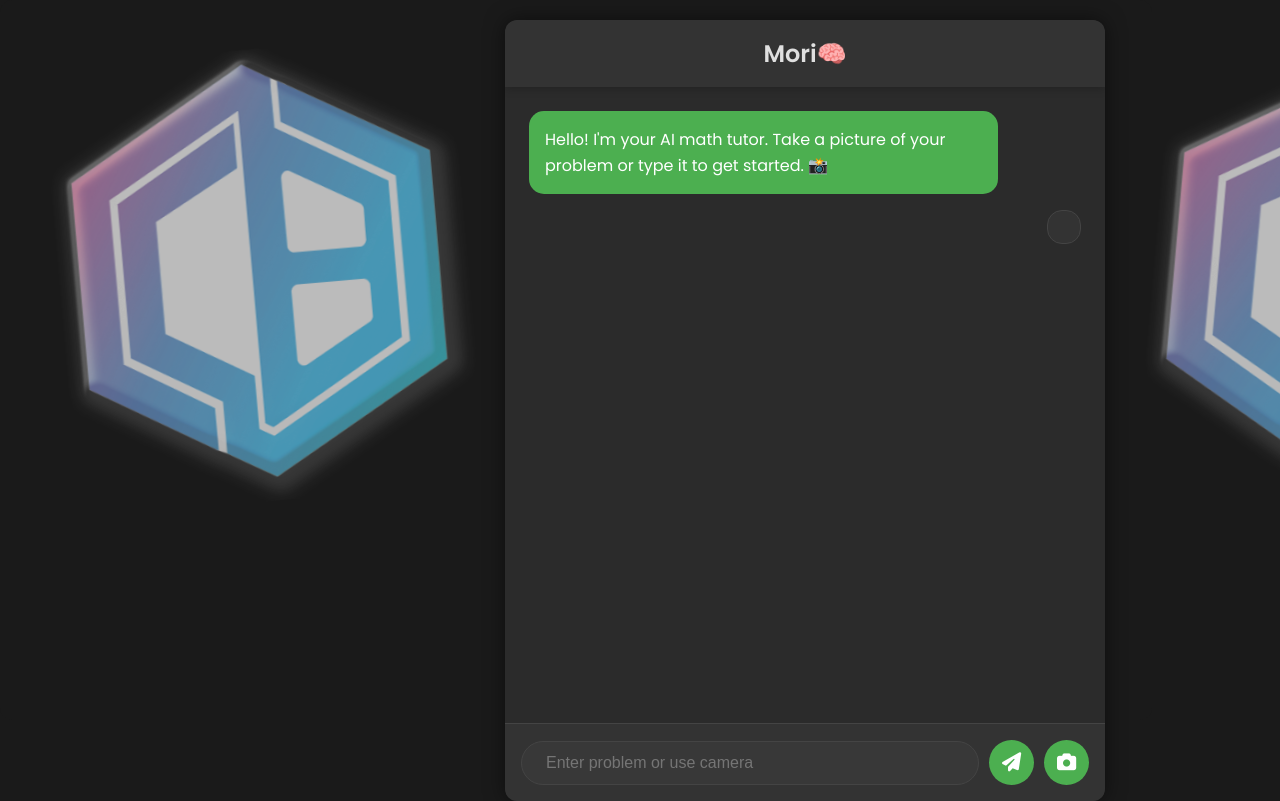
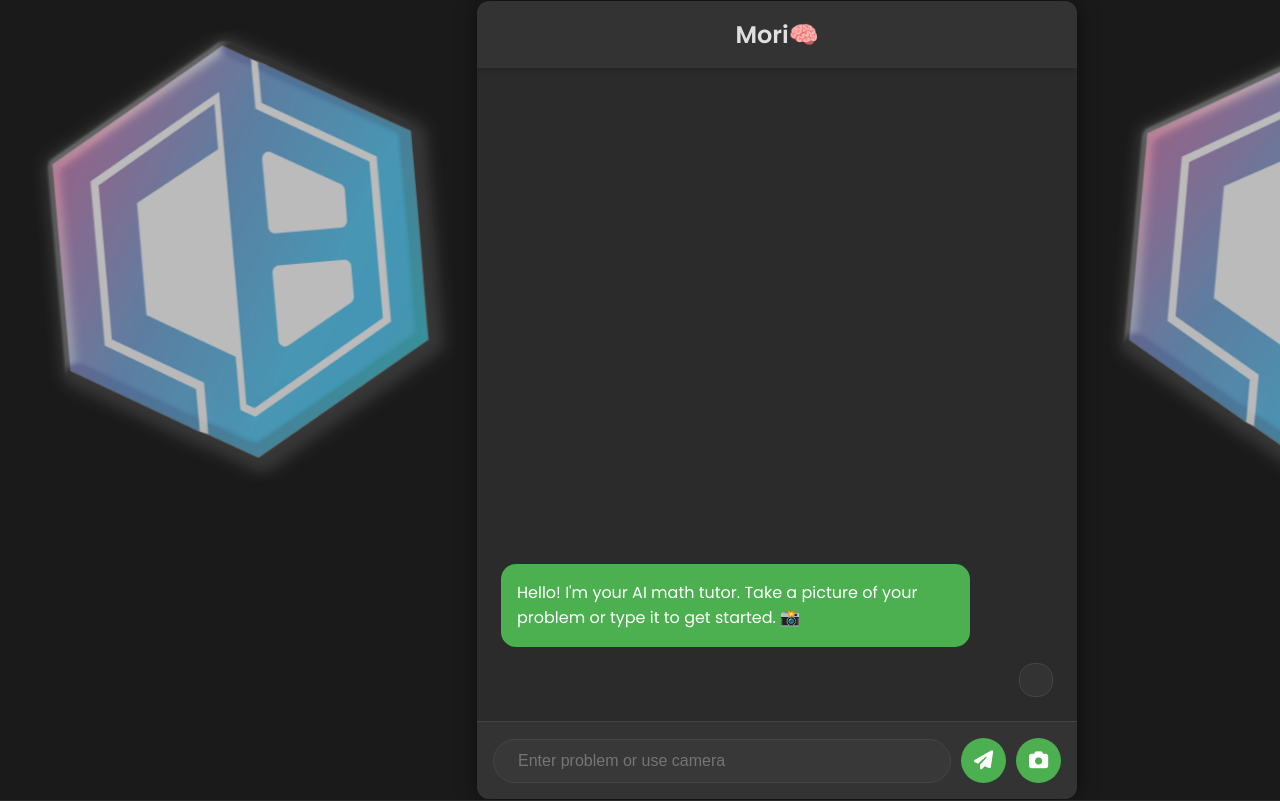
Before and after one commit to yogaV28/Mori_Maths_Bot, a Flask app: page / in a window 1280 px wide; the page is wider, and only the part inside the window is pictured. Run offline with Flask 2, Linux system fonts and the light colour scheme; some libraries are stand-ins or nearby versions.

Commit message:
Update style.css

```diff
--- a/static/css/style.css
+++ b/static/css/style.css
@@ -26,12 +26,11 @@
 
 .app-container {
     width: 100%;
-    height: 100vh;
+    height: 100vh; /* Use 100% of the viewport height to fill the screen */
     display: flex;
     flex-direction: column;
     background: var(--card-bg-color);
 }
-
 .desktop-logo-container-top-left,
 .desktop-logo-container-top-right {
     display: none;
@@ -69,6 +68,8 @@
     display: flex;
     flex-direction: column;
     gap: 1rem;
+    flex-grow: 1; /* This is a key change: chat area fills all space above the footer */
+    justify-content: flex-end;
 }
 
 .message-bubble {
@@ -179,23 +180,23 @@
     .app-container {
         width: 90%;
         max-width: 1200px;
-        height: 90vh;
-        max-height: 800px;
+        height: 800px;
+        max-height: 800Vx;
         border-radius: 12px;
         background: var(--bg-color);
         display: grid;
         grid-template-columns: auto 600px auto;
         grid-template-rows: auto 1fr auto;
-        gap: 10px;
-        padding: 20px;
+        gap: 1px;
+        padding: 1px;
     }
 
     .desktop-logo-container-top-left {
         display: flex;
         justify-content: flex-start;
         align-items: flex-start;
-        grid-column: 1 / 2;
-        grid-row: 1 / 2;
+        grid-column: 1 / 1;
+        grid-row: 1 / 1;
         padding: 20px;
         transform: perspective(300px) rotate(-5deg);
     }
```
